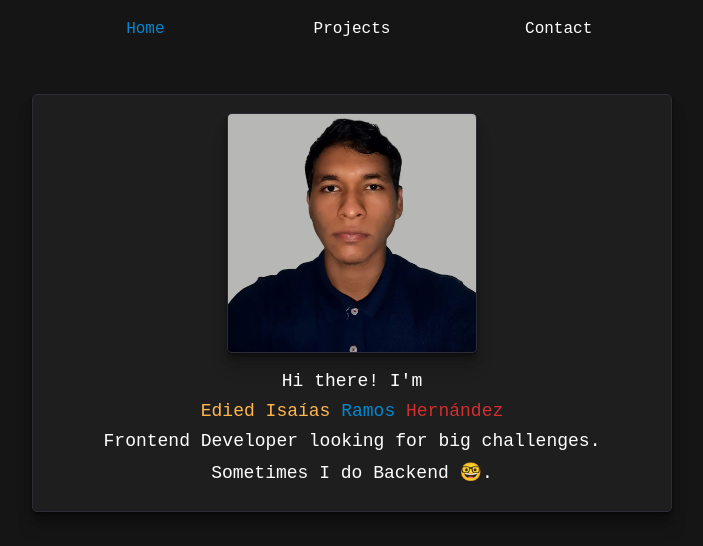
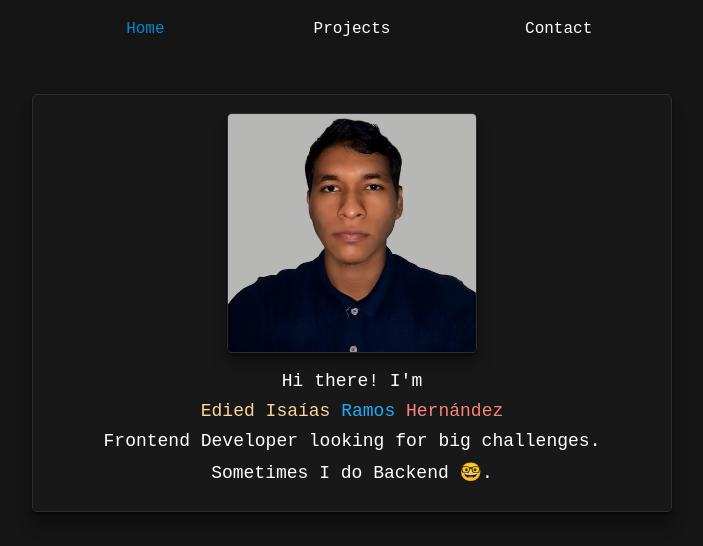
Before and after one commit to EdiedRamos/Edied, a React (Vite) app: page /home in a window 1280 px wide. Shown: the top 546 px of the page, without its empty margins (288-991 px from the left). Built offline with nearby package versions, Linux system fonts and the light colour scheme; a web font is replaced by a local one.

Commit message:
update name's color

```diff
--- a/src/Components/Molecules/IntroduceMyself/IntroduceMyself.tsx
+++ b/src/Components/Molecules/IntroduceMyself/IntroduceMyself.tsx
@@ -10,10 +10,10 @@ export const IntroduceMyself = () => {
       <MyFace />
       <Paragraph>Hi there! I'm</Paragraph>
       <Paragraph>
-        <Span color="#ffb74d">Edied </Span>
-        <Span color="#ffb74d">Isaías </Span>
-        <Span color="#0288d1">Ramos </Span>
-        <Span color="#d32f2f">Hernández</Span>
+        <Span color="#FFD494">Edied </Span>
+        <Span color="#FFD494">Isaías </Span>
+        <Span color="#1CAEFD">Ramos </Span>
+        <Span color="#F9847B">Hernández</Span>
       </Paragraph>
       <Paragraph>Frontend Developer looking for big challenges.</Paragraph>
       <Paragraph>Sometimes I do Backend 🤓.</Paragraph>
--- a/src/General/Styles/Colors/_colors.scss
+++ b/src/General/Styles/Colors/_colors.scss
@@ -4,7 +4,7 @@ $gunmetal-100: #2b2d35;
 $gunmetal-200: #434651;
 $gunmetal-300: #252525;
 $rich-black-fogra: #151515;
-$rich-black: #1e1e1e;
+$rich-black: #181818;
 
 $mint-cream: #fff;
 $honeydew: #fff;
```
